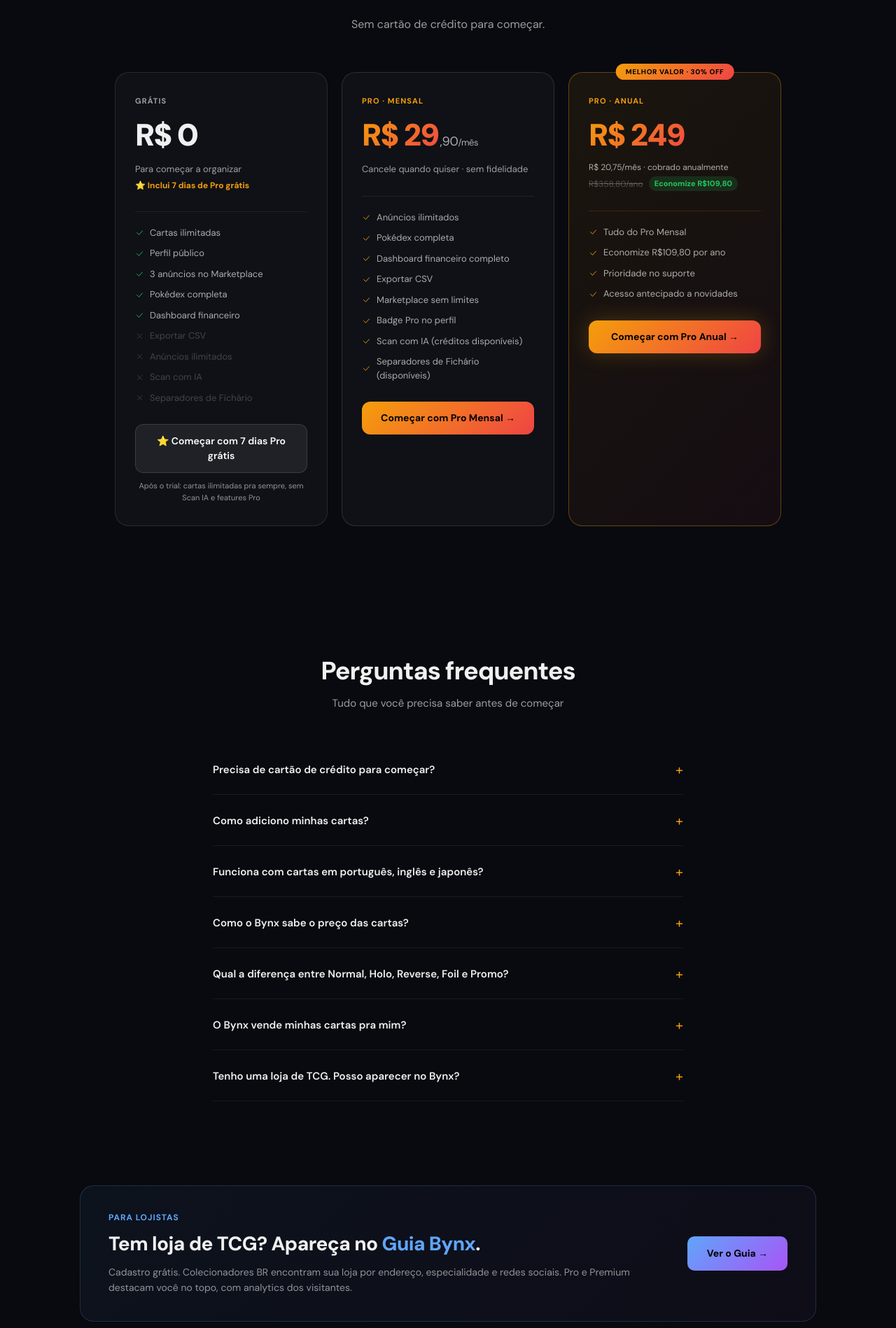
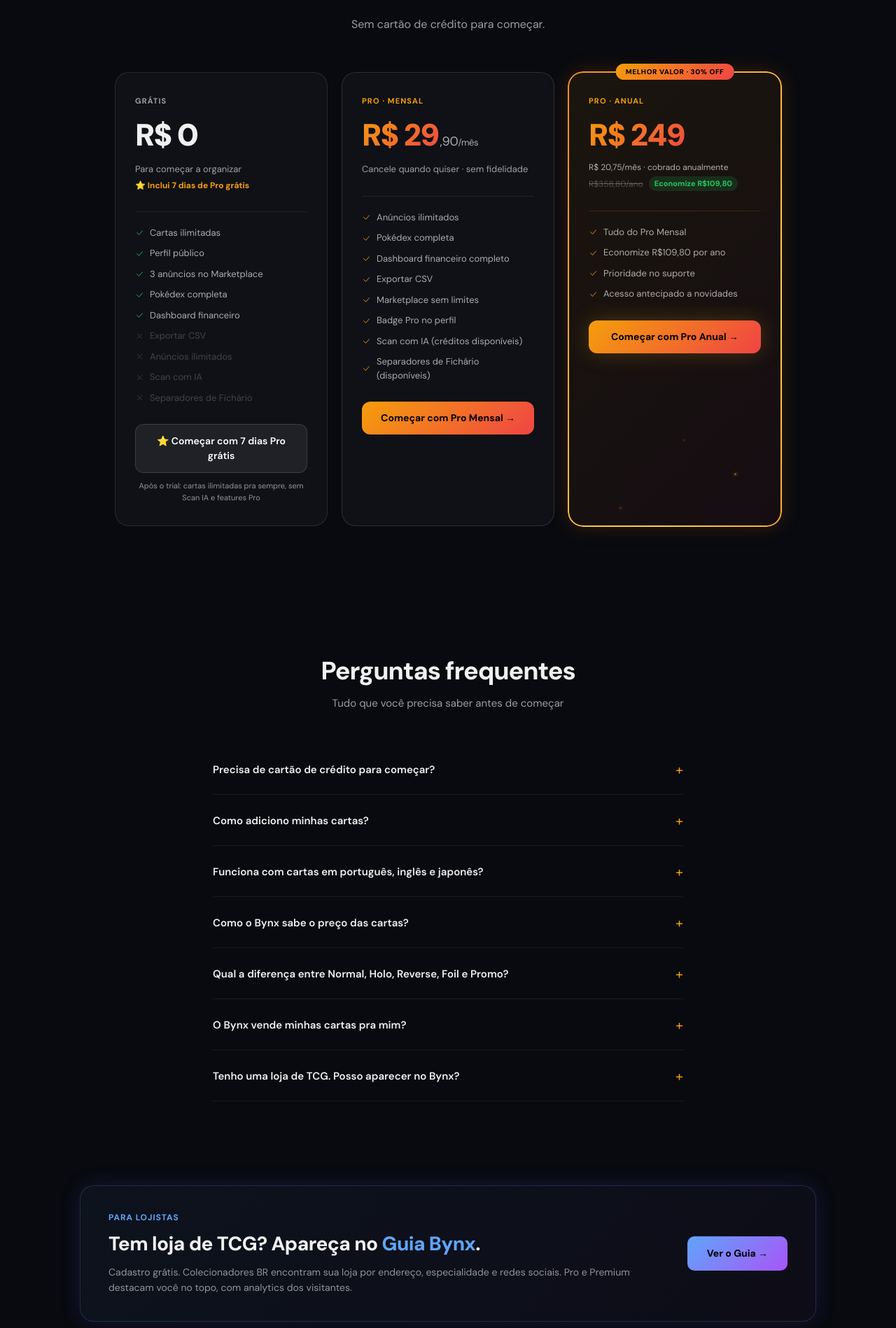
Before and after one commit to brazildigital1403/tcg-invest, a Next.js app: page / in a window 1280 px wide. Shown: the part 4382-6280 px from the top of the page at 70% size. Built offline with nearby package versions, Linux system fonts and the light colour scheme; no server answers.

Commit message:
feat: brasa fire effect on anual plan and shimmer sweep on lojistas box

```diff
--- a/src/app/page.tsx
+++ b/src/app/page.tsx
@@ -369,6 +369,19 @@ export default function Home() {
         .lp-testimonials-row { scroll-padding-left: 24px; scroll-padding-right: 24px; }
 .lp-testimonials-row::-webkit-scrollbar { display: none; }
         .lp-testimonials-arrow:hover:not(:disabled) { background: rgba(245,158,11,0.15) !important; border-color: rgba(245,158,11,0.4) !important; }
+        .lp-anual-fire { box-shadow: 0 0 30px rgba(255,110,0,0.20); }
+        .lp-anual-fire::before { content: ''; position: absolute; inset: -2px; border-radius: 22px; padding: 2px; background: linear-gradient(120deg, #b3460a, #ff8c1a, #ffd24a, #ff6a00, #b3460a); background-size: 300% 300%; animation: bynxFireFlow 4s ease infinite; -webkit-mask: linear-gradient(#fff 0 0) content-box, linear-gradient(#fff 0 0); -webkit-mask-composite: xor; mask-composite: exclude; pointer-events: none; }
+        .lp-fire-embers { position: absolute; inset: 0; overflow: visible; pointer-events: none; }
+        .lp-fire-embers span { position: absolute; bottom: 18px; width: 3px; height: 3px; border-radius: 50%; background: #ffb86b; box-shadow: 0 0 6px 1px rgba(255,140,0,0.85); opacity: 0; animation: bynxEmber 3.4s linear infinite; }
+        .lp-fire-embers span:nth-child(1) { left: 24%; animation-delay: 0s; }
+        .lp-fire-embers span:nth-child(2) { left: 54%; animation-delay: 1.2s; }
+        .lp-fire-embers span:nth-child(3) { left: 78%; animation-delay: 2.3s; }
+        .lp-lojistas-shimmer { position: relative; overflow: hidden; box-shadow: 0 0 30px rgba(109,90,255,0.16); }
+        .lp-lojistas-shimmer::after { content: ''; position: absolute; top: 0; left: -60%; width: 55%; height: 100%; background: linear-gradient(100deg, transparent, rgba(255,255,255,0.14), transparent); transform: skewX(-18deg); animation: bynxSweep 3.6s ease-in-out infinite; pointer-events: none; z-index: 2; }
+        @keyframes bynxFireFlow { 0% { background-position: 0% 50%; } 50% { background-position: 100% 50%; } 100% { background-position: 0% 50%; } }
+        @keyframes bynxEmber { 0% { transform: translateY(0) scale(1); opacity: 0; } 15% { opacity: 0.9; } 100% { transform: translateY(-150px) scale(0.3); opacity: 0; } }
+        @keyframes bynxSweep { 0% { left: -60%; } 55%, 100% { left: 135%; } }
+        @media (prefers-reduced-motion: reduce) { .lp-anual-fire::before, .lp-fire-embers span, .lp-lojistas-shimmer::after { animation: none !important; } }
       `}</style>
 
       {/* JSON-LD: FAQPage — rich snippets no Google */}
@@ -704,7 +717,8 @@ export default function Home() {
           </div>
 
           {/* Pro Anual — destaque */}
-          <div style={{ background: 'linear-gradient(135deg,rgba(245,158,11,0.08),rgba(239,68,68,0.06))', border: '1px solid rgba(245,158,11,0.35)', borderRadius: 20, padding: '32px 28px', position: 'relative' }}>
+          <div className="lp-anual-fire" style={{ background: 'linear-gradient(135deg,rgba(245,158,11,0.08),rgba(239,68,68,0.06))', border: '1px solid rgba(245,158,11,0.35)', borderRadius: 20, padding: '32px 28px', position: 'relative' }}>
+            <div className="lp-fire-embers" aria-hidden="true"><span /><span /><span /></div>
             <div style={{ position: 'absolute', top: -13, left: '50%', transform: 'translateX(-50%)', background: 'linear-gradient(135deg,#f59e0b,#ef4444)', color: '#000', fontSize: 10, fontWeight: 800, padding: '4px 14px', borderRadius: 100, whiteSpace: 'nowrap', letterSpacing: '0.06em' }}>
               MELHOR VALOR · 30% OFF
             </div>
@@ -787,7 +801,7 @@ export default function Home() {
 
       {/* ── BLOCO LOJISTA — captura lead de loja ── */}
       <section aria-label="Para lojas de TCG" style={{ padding: '40px 24px', maxWidth: 1100, margin: '0 auto' }}>
-        <div style={{ background: 'linear-gradient(135deg, rgba(96,165,250,0.06), rgba(168,85,247,0.04))', border: '1px solid rgba(96,165,250,0.2)', borderRadius: 20, padding: '36px 40px', display: 'flex', alignItems: 'center', justifyContent: 'space-between', gap: 24, flexWrap: 'wrap' }}>
+        <div className="lp-lojistas-shimmer" style={{ background: 'linear-gradient(135deg, rgba(96,165,250,0.06), rgba(168,85,247,0.04))', border: '1px solid rgba(96,165,250,0.2)', borderRadius: 20, padding: '36px 40px', display: 'flex', alignItems: 'center', justifyContent: 'space-between', gap: 24, flexWrap: 'wrap' }}>
           <div style={{ flex: '1 1 340px' }}>
             <p style={{ fontSize: 12, color: '#60a5fa', fontWeight: 700, marginBottom: 8, textTransform: 'uppercase', letterSpacing: '0.08em' }}>Para lojistas</p>
             <h2 style={{ fontSize: 'clamp(20px, 2.5vw, 28px)', fontWeight: 800, letterSpacing: '-0.02em', marginBottom: 8 }}>
```
